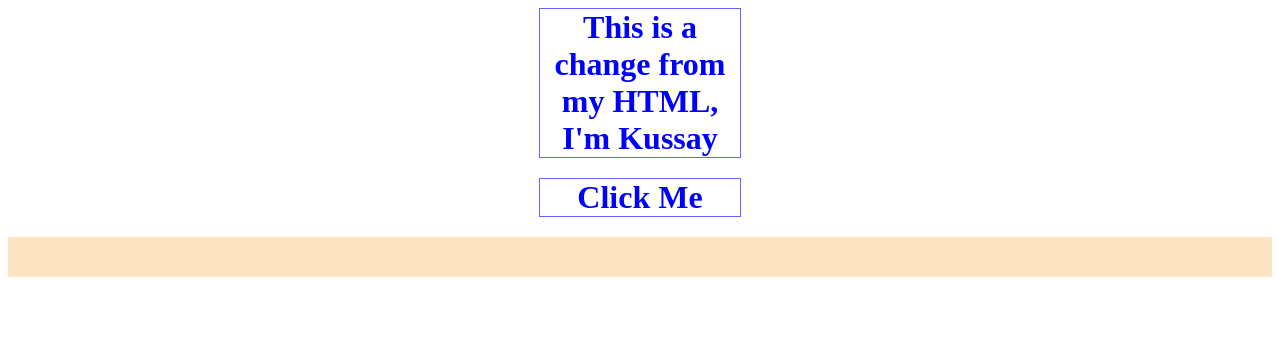
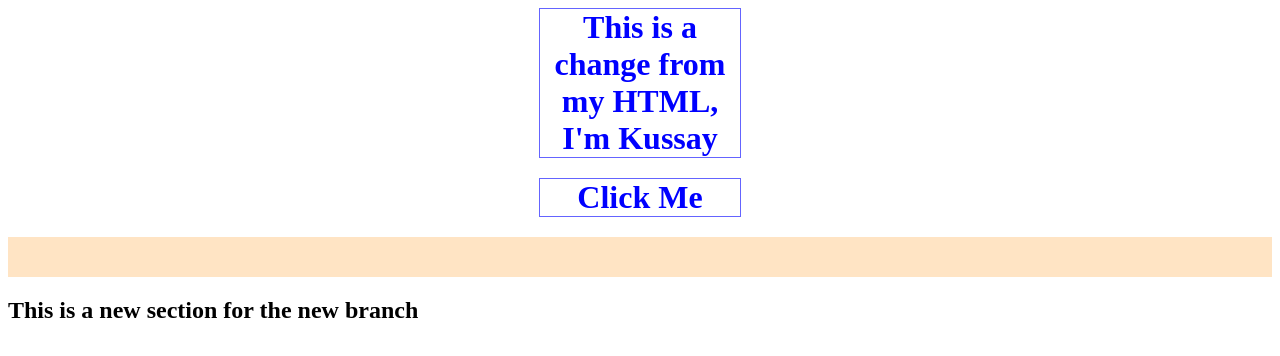
Before and after one commit to SawyerVann/V, a plain HTML site: page index.html in a window 1280 px wide. Drawn offline with Linux system fonts and the light colour scheme.

Commit message:
A new for the new branch
This is to confirm the new branch change of HTML

```diff
--- a/index.html
+++ b/index.html
@@ -7,6 +7,8 @@
     <h1> This is a change from my HTML, I'm Kussay </h1>
     <h1 onclick="displayMessage();">Click Me</h1>
     <div id="message-box"></div>
+
+    <h2> This is a new section for the new branch</h2>
     <script src="./myscript.js"></script>
 </body>
 </html>
```
